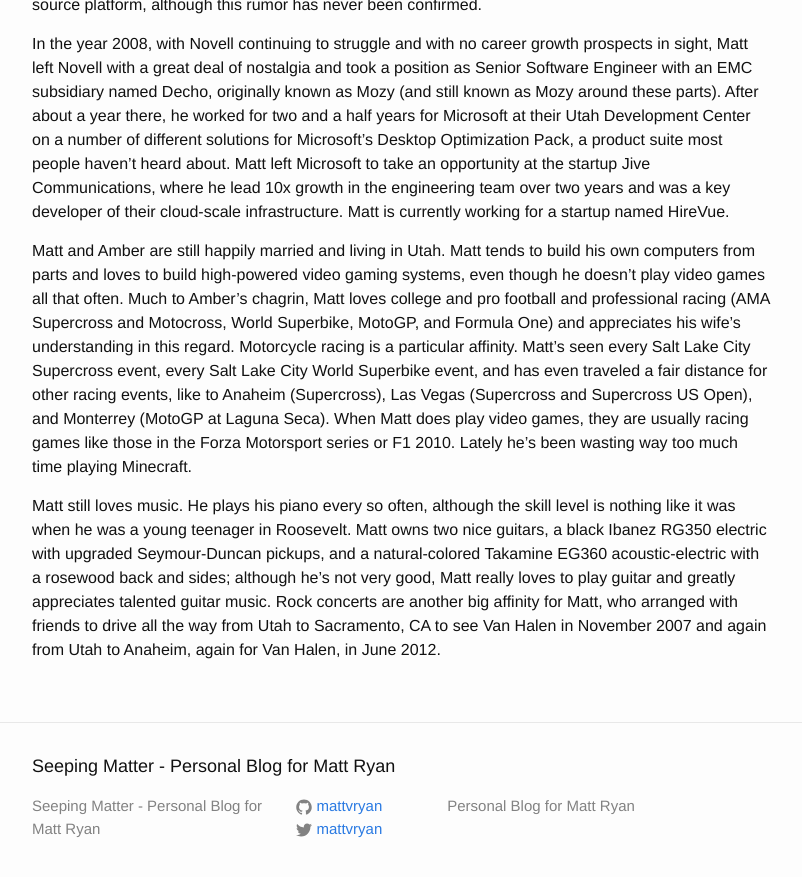
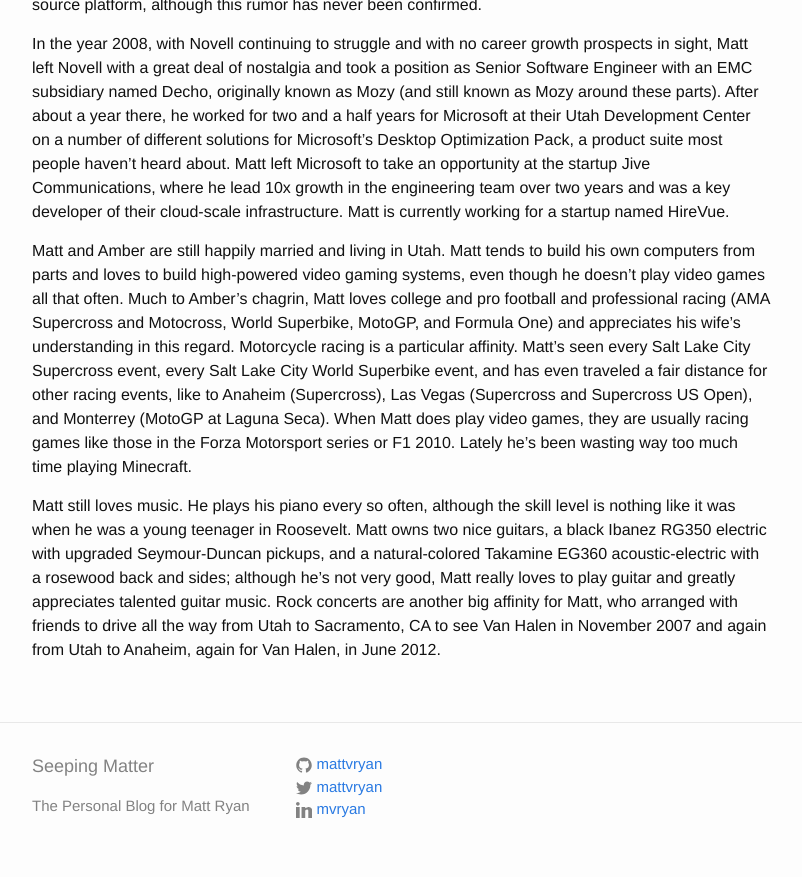
Before and after one commit to mattvryan/mattvryan.github.io, a Jekyll site: the page built from about.md, in a window 1280 px wide and 900 px high, scrolled down 1314 px. Shown: the top 877 px of the window, without its empty margins (238-1040 px from the left). Built offline with Jekyll 4.4.1, drawn with Linux system fonts in a browser that asks for light colours; some of the changed text lies outside the part shown.

Commit message:
Add pagination, LinkedIn link, and some layout changes

```diff
--- a/_config.yml
+++ b/_config.yml
@@ -1,11 +1,14 @@
 # Site settings
-title: Seeping Matter - Personal Blog for Matt Ryan
+title: Seeping Matter
 description: > # this means to ignore newlines until "baseurl:"
-  Personal Blog for Matt Ryan
+  The Personal Blog for Matt Ryan
 baseurl: "" # the subpath of your site, e.g. /blog/
 url: "http://www.mvryan.org/" # the base hostname & protocol for your site
 twitter_username: mattvryan
 github_username:  mattvryan
+linkedin_username: mvryan
 
 # Build settings
 markdown: kramdown
+gems: [jekyll-paginate]
+paginate: 5
--- a/_includes/footer.html
+++ b/_includes/footer.html
@@ -2,15 +2,20 @@
 
   <div class="wrapper">
 
-    <h2 class="footer-heading">{{ site.title }}</h2>
+    <div class="footer-col-wrapper">
+      <div class="footer-col  footer-col-1">
+        <h2 class="footer-heading">{{ site.title }}</h2>
+        <p class="text">{{ site.description }}</p>
+      </div>
 
-    <div class="footer-col-wrapper">
+      <!--
       <div class="footer-col  footer-col-1">
         <ul class="contact-list">
           <li>{{ site.title }}</li>
           <li><a href="mailto:{{ site.email }}">{{ site.email }}</a></li>
         </ul>
       </div>
+      -->
 
       <div class="footer-col  footer-col-2">
         <ul class="social-media-list">
@@ -39,15 +44,29 @@
               </span>
 
               <span class="username">{{ site.twitter_username }}</span>
+
             </a>
           </li>
           {% endif %}
+
+          {% if site.linkedin_username %}
+          <li>
+            <a href="https://www.linkedin.com/in/{{ site.linkedin_username }}">
+              <span class="icon icon--linkedin">
+                <svg viewBox="8 7 16 16">
+                  <path fill="#828282" d="M8,11.923059 L11.6923137,11.923059 L11.6923137,23 L8,23 L8,11.923059 L8,11.923059 Z M13.5384705,11.923059 L17.2307842,11.923059 L17.2307842,13.2733187 C18.4033464,12.5716625 19.7929389,11.923059 20.9230979,11.923059 C23.3846273,11.923059 24,14.3846273 24,14.3846273 L24,23 L20.3076863,23 L20.3076863,15.6153727 C19.8306005,14.1841541 18.6138083,14.2323486 17.2307842,15.473238 L17.2307842,23 L13.5384705,23 L13.5384705,11.923059 L13.5384705,11.923059 Z M9.84615684,7 C10.8657407,7 11.6923137,7.82653413 11.6923137,8.84615684 C11.6923137,9.86574067 10.8657407,10.6923137 9.84615684,10.6923137 C8.82653413,10.6923137 8,9.86574067 8,8.84615684 C8,7.82653413 8.82653413,7 9.84615684,7 L9.84615684,7 Z"/>
+                </svg>
+              </span>
+
+              <span class="username">{{ site.linkedin_username }}</span>
+
+            </a>
+          </li>
+          {% endif %}
+
         </ul>
       </div>
 
-      <div class="footer-col  footer-col-3">
-        <p class="text">{{ site.description }}</p>
-      </div>
     </div>
 
   </div>
--- a/_includes/header.html
+++ b/_includes/header.html
@@ -14,11 +14,7 @@
       </a>
 
       <div class="trigger">
-        {% for page in site.pages %}
-          {% if page.title %}
-          <a class="page-link" href="{{ page.url | prepend: site.baseurl }}">{{ page.title }}</a>
-          {% endif %}
-        {% endfor %}
+        <a class="page-link" href="{{ page.url | prepend: site.baseurl }}">About the Author</a>
       </div>
     </nav>
 
```
Also changed, not shown: index.html (+38 -10 lines).
